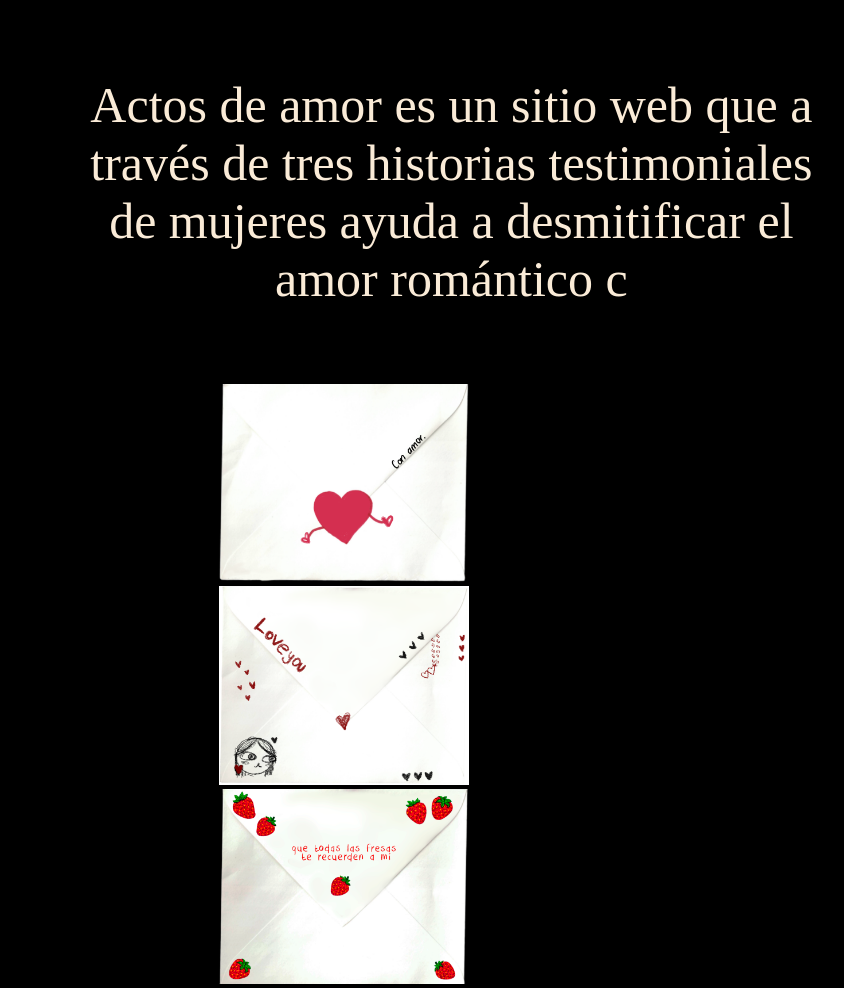
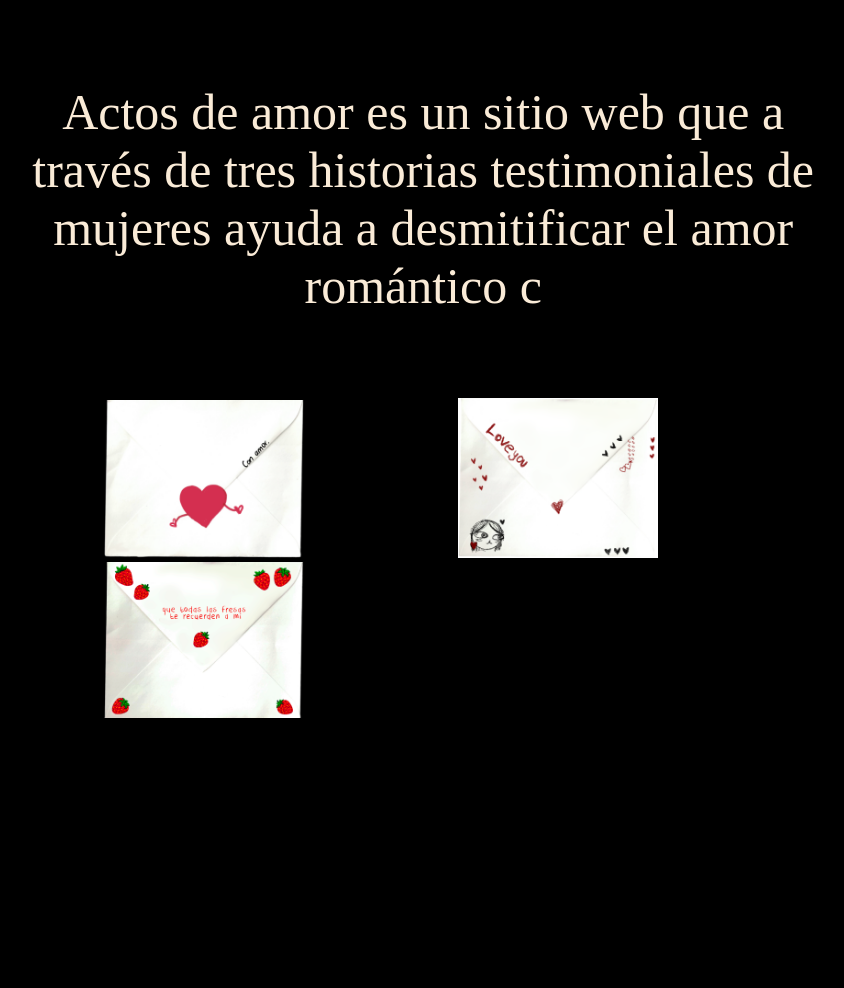
Before and after one commit to Paulina1273/ACTOS-DE-AMOR, a plain HTML site: page cartas.html in a window 1280 px wide. Shown: the whole page, without its empty margins (204-1048 px from the left). After the commit the page ends 800 px from the top, so only its background shows below. Drawn offline with Linux system fonts and the light colour scheme.

Commit message:
Add files via upload

```diff
--- a/cartas.html
+++ b/cartas.html
@@ -10,7 +10,7 @@
         padding: 0;
         overflow: scroll;
         margin-top: 5%;
-        margin-left: 15.5%;
+        margin-left: 10%;
         margin-right: 25%;
         background-color: black;
 
@@ -41,7 +41,7 @@
 
   .contenedor-imagenes {
     display: inline-block; /* Para que estén en línea horizontal */
-    margin-right: 200px; /* Espacio entre los botones */
+    margin-right: 150px; /* Espacio entre los botones */
   }
 
   .contenedor-imagenes:last-child {
@@ -49,7 +49,7 @@
   }
 
   .contenedor-imagenes img {
-    width: 250px; /* Ajusta el ancho de la imagen */
+    width: 200px; /* Ajusta el ancho de la imagen */
     height: auto; /* Mantiene la proporción de la imagen */
   }
 
```
